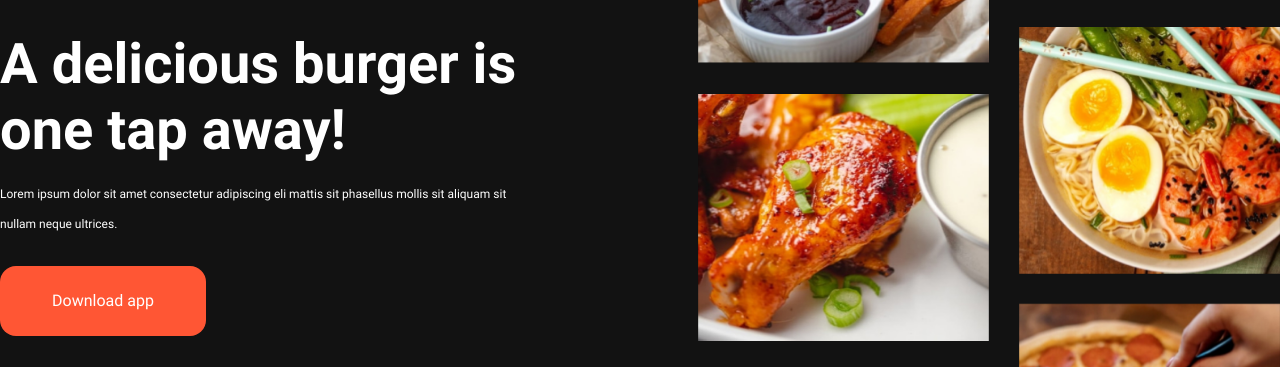
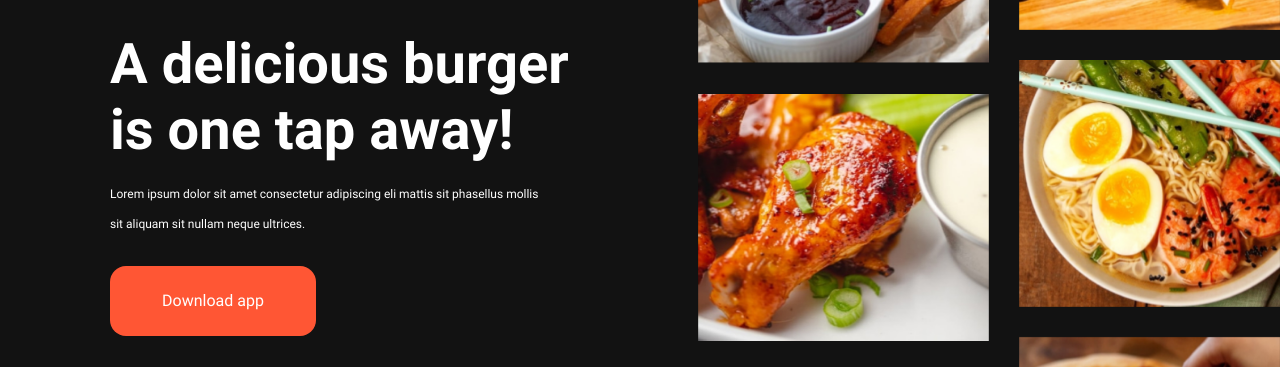
Before and after one commit to 0x800040005b/deliver-x, a website built with Vite: page index.html in a window 1280 px wide. Shown: the part 4095-4462 px from the top of the page. Built offline with nearby package versions, Linux system fonts and the light colour scheme; files whose address does not match are found by name.

Commit message:
disabled container in offer for 1440px

```diff
--- a/src/scss/sections/offer.scss
+++ b/src/scss/sections/offer.scss
@@ -13,7 +13,8 @@
   }
   &-text {
     max-width: 582px;
-    margin-right: 72px;
+    padding-left: 110px;
+    //margin-right: 72px;
     &__title {
       color: $white;
       line-height: 66.024px; /* 117.9% */
```
